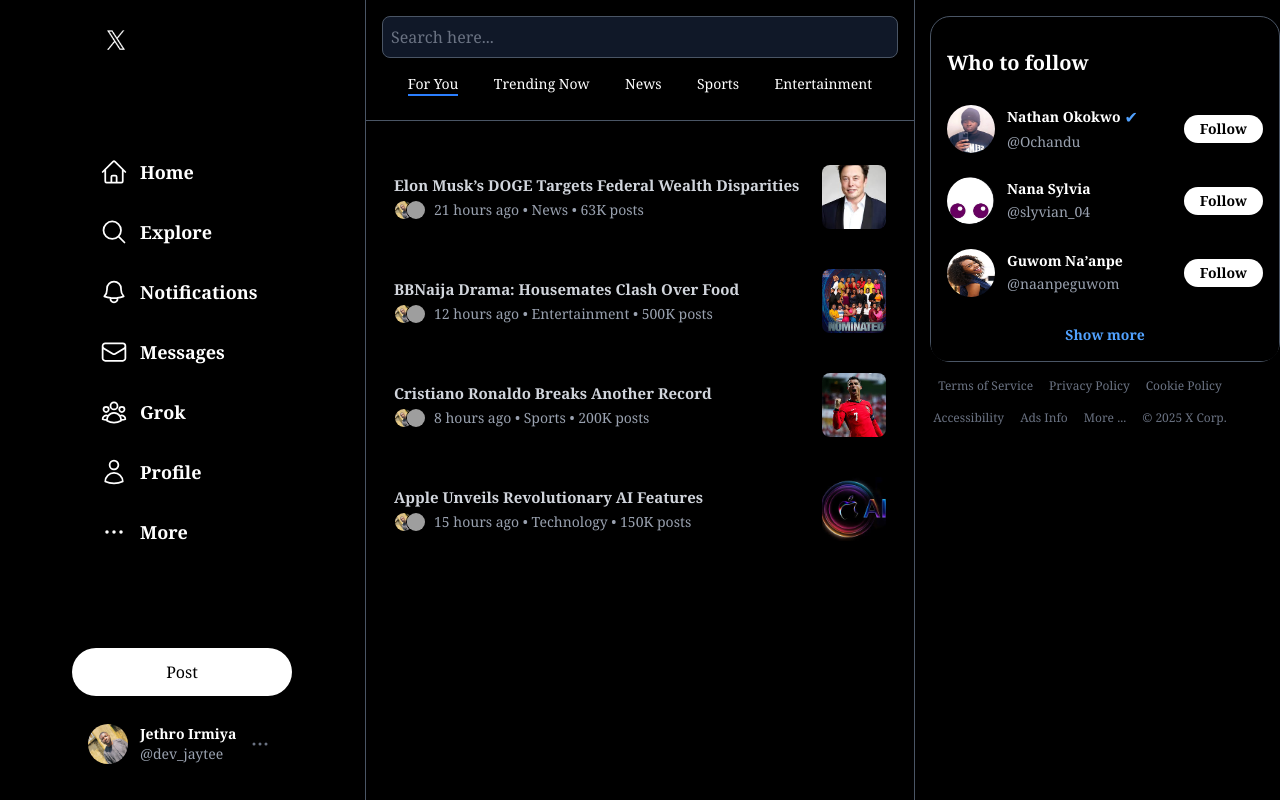
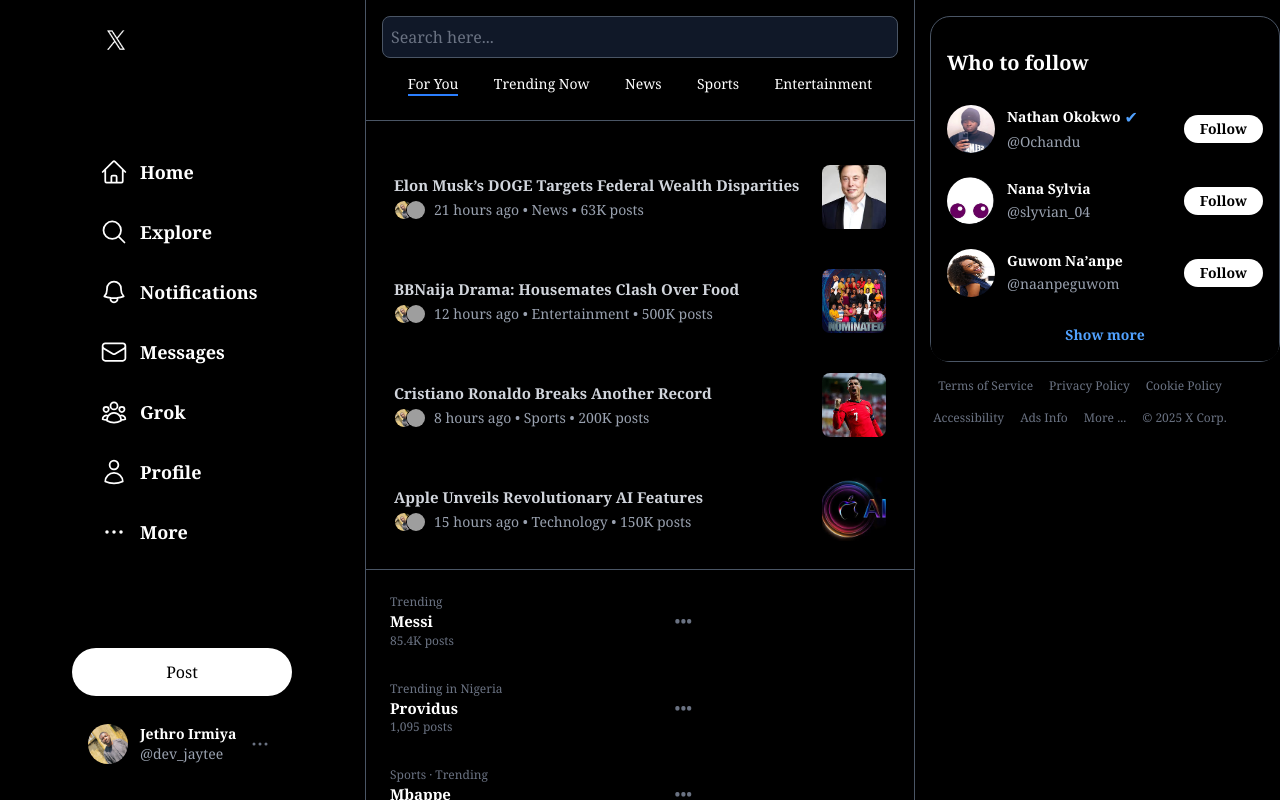
Before and after one commit to jayteemoney/Twitter, a React (Vite) app: page /explore in a window 1280 px wide. Built offline with nearby package versions, Linux system fonts and the light colour scheme; grey boxes are pictures that could not be loaded.

Commit message:
changes to the explore component ft TrendingList component

```diff
--- a/src/components/feed/explore.jsx
+++ b/src/components/feed/explore.jsx
@@ -1,4 +1,5 @@
 import { Link } from "react-router-dom";
+import TrendingList from "../others/TrendingList";
 
 const trendsData = [
   { category: "News", title: "Elon Musk’s DOGE Targets Federal Wealth Disparities", time: "21 hours ago", posts: "63K posts", imagePath: "/images/elon.jpeg" },
@@ -11,7 +12,7 @@
   return (
     <div className="min-h-screen bg-black text-white flex justify-center items-center">
       {/* Trends Container */}
-      <div className="fixed top-0 left-1/2 transform -translate-x-1/2 w-[550px] h-full border-l border-r border-gray-600 bg-black  overflow-y-auto">
+      <div className="fixed top-0 left-1/2 transform -translate-x-1/2 w-[550px] h-full border-l border-r border-gray-600 bg-black overflow-y-auto">
 
         {/* Header Section with Full-width Border */}
         <div className="sticky top-0 z-10 bg-black p-4 border-b border-gray-600">
@@ -58,7 +59,13 @@
             </div>
           ))}
         </div>
+        <div className="border-b border-gray-600 w-full"></div>
+        <div className="flex justify-between min-h-screen bg-black">
+        <TrendingList />
+         </div>
+
       </div>
+
     </div>
   );
 };
--- /dev/null
+++ b/src/components/others/TrendingList.jsx
@@ -0,0 +1,34 @@
+const trends = [
+    { category: "Trending", title: "Messi", posts: "85.4K posts" },
+    { category: "Trending in Nigeria", title: "Providus", posts: "1,095 posts" },
+    { category: "Sports · Trending", title: "Mbappe", posts: "270K posts" },
+    { category: "Music · Trending", title: "Burna", posts: "54.3K posts" },
+    { category: "Trending in Football", title: "#PSVJuve", posts: "5,724 posts" },
+  ];
+
+  const TrendingList = () => {
+    return (
+      <div className="w-[350px] bg-black text-white p-4 space-y-4">
+        {trends.map((trend, index) => (
+          <div
+            key={index}
+            className="hover:bg-gray-900 p-2 rounded-lg transition duration-200 cursor-pointer flex items-center"
+          >
+            {/* Left Content */}
+            <div className="flex-1">
+              <h5 className="text-xs text-gray-500">{trend.category}</h5>
+              <h3 className="text-[15px] font-semibold">{trend.title}</h3>
+              <h5 className="text-xs text-gray-500">{trend.posts}</h5>
+            </div>
+
+            {/* Right Button (Aligned to Edge) */}
+            <button className="text-gray-500 hover:text-gray-300 ml-auto">
+              •••
+            </button>
+          </div>
+        ))}
+      </div>
+    );
+  };
+
+  export default TrendingList;
--- a/src/components/widgets/exploreWid.jsx
+++ b/src/components/widgets/exploreWid.jsx
@@ -1,5 +1,5 @@
-import Following from "./following";
-import Footer from "./footer";
+import Following from "../others/following";
+import Footer from "../others/footer";
 
 const ExploreWid = () => {
   return (
--- a/src/components/widgets/homeWid.jsx
+++ b/src/components/widgets/homeWid.jsx
@@ -1,7 +1,7 @@
 import { useState } from "react";
 import { Link } from "react-router-dom";
-import Following from "./following";
-import Footer from "./footer";
+import Following from "../others/following";
+import Footer from "../others/footer";
 
 const HomeWid = () => {
   const [isSubscribed, setIsSubscribed] = useState(false);
```
Also changed, not shown: src/components/others/following.jsx (renamed from src/components/widgets/following.jsx), src/components/others/footer.jsx (renamed from src/components/widgets/footer.jsx).
